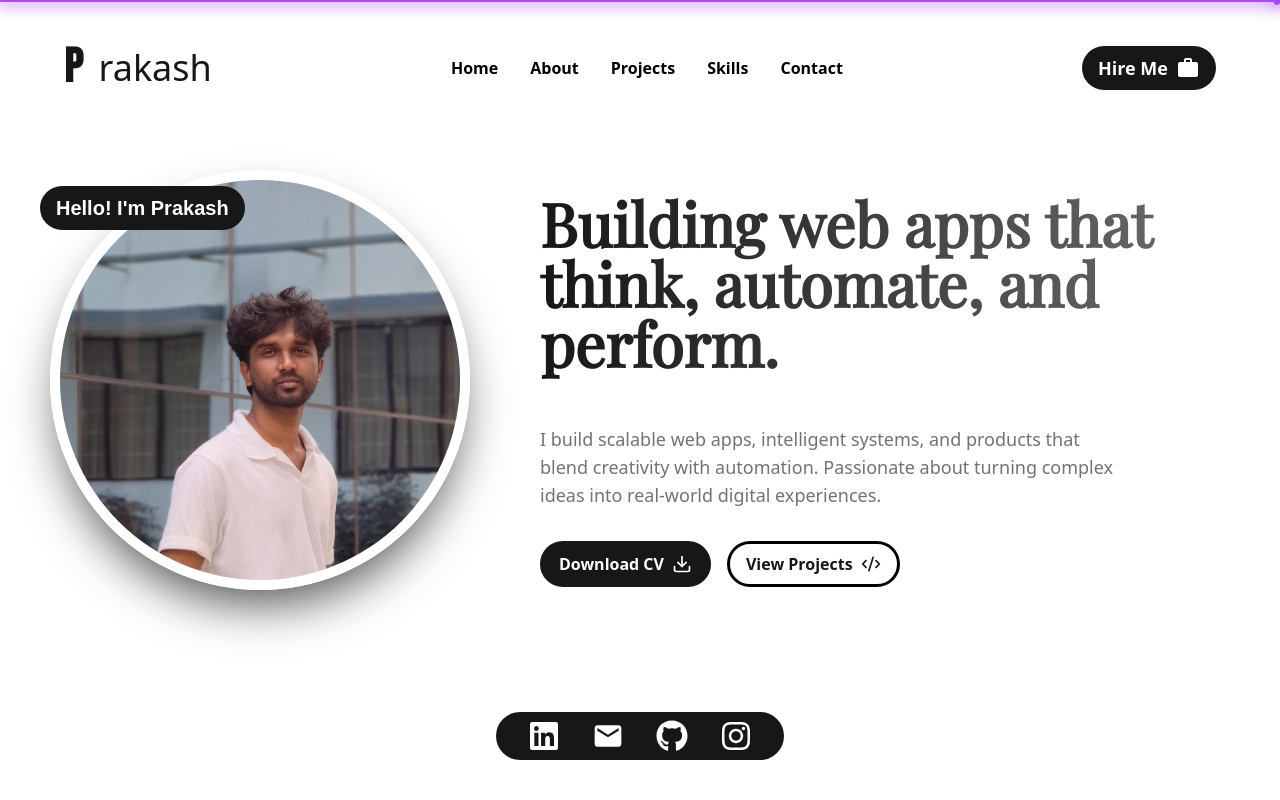
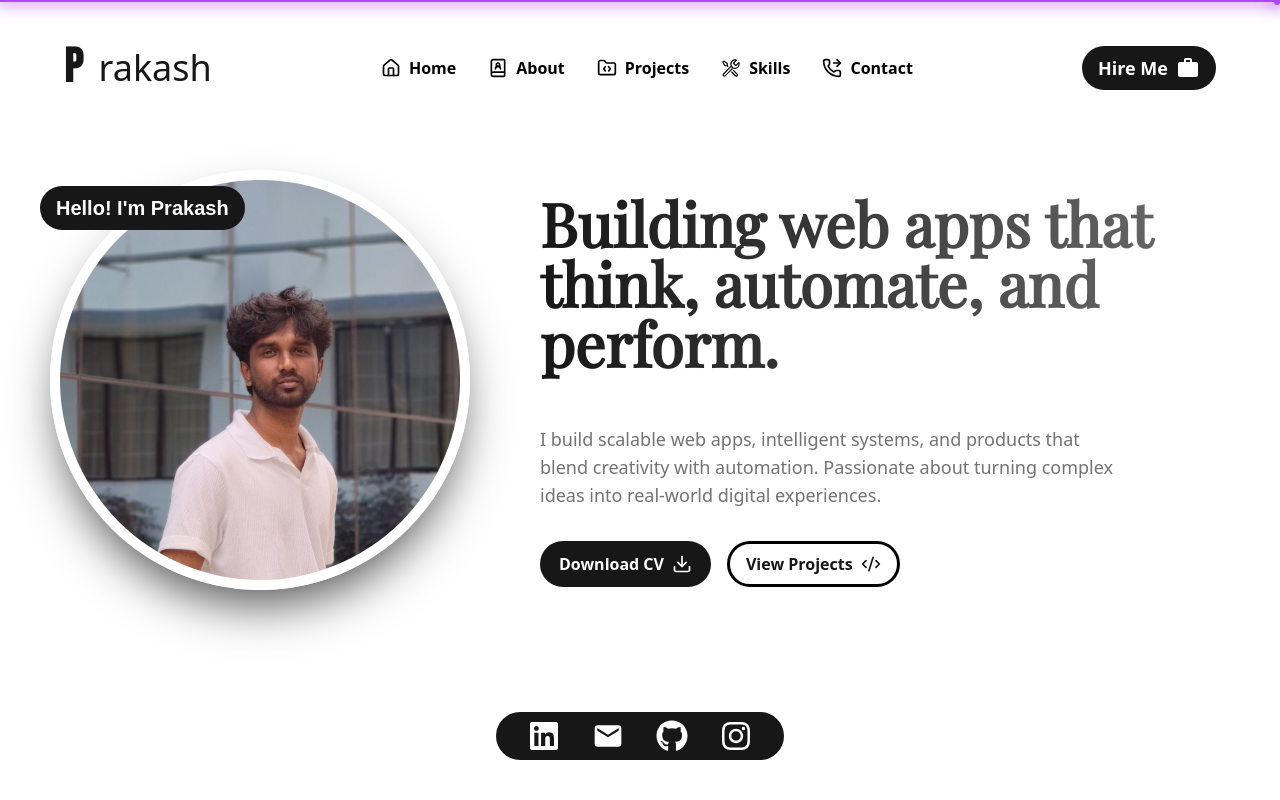
Before and after one commit to praghu-b/next-portfolio, a Next.js app: page / in a window 1280 px wide. Shown: the top 800 px of the page. Built offline with nearby package versions, Linux system fonts and the light colour scheme; a web font is replaced by a local one.

Commit message:
fix(ui): uncomment icons in navbar

```diff
--- a/src/components/common/Navbar.tsx
+++ b/src/components/common/Navbar.tsx
@@ -57,7 +57,7 @@ export default function Navbar() {
                                         initial={{ scale: 1 }}
                                         whileHover={{ scale: 1.2 }}
                                     >
-                                        {/* <Icon className="h-5 w-5" /> */}
+                                        <Icon className="h-5 w-5" />
                                         <span>{label}</span>
                                     </motion.div>
                                 </a>
```
